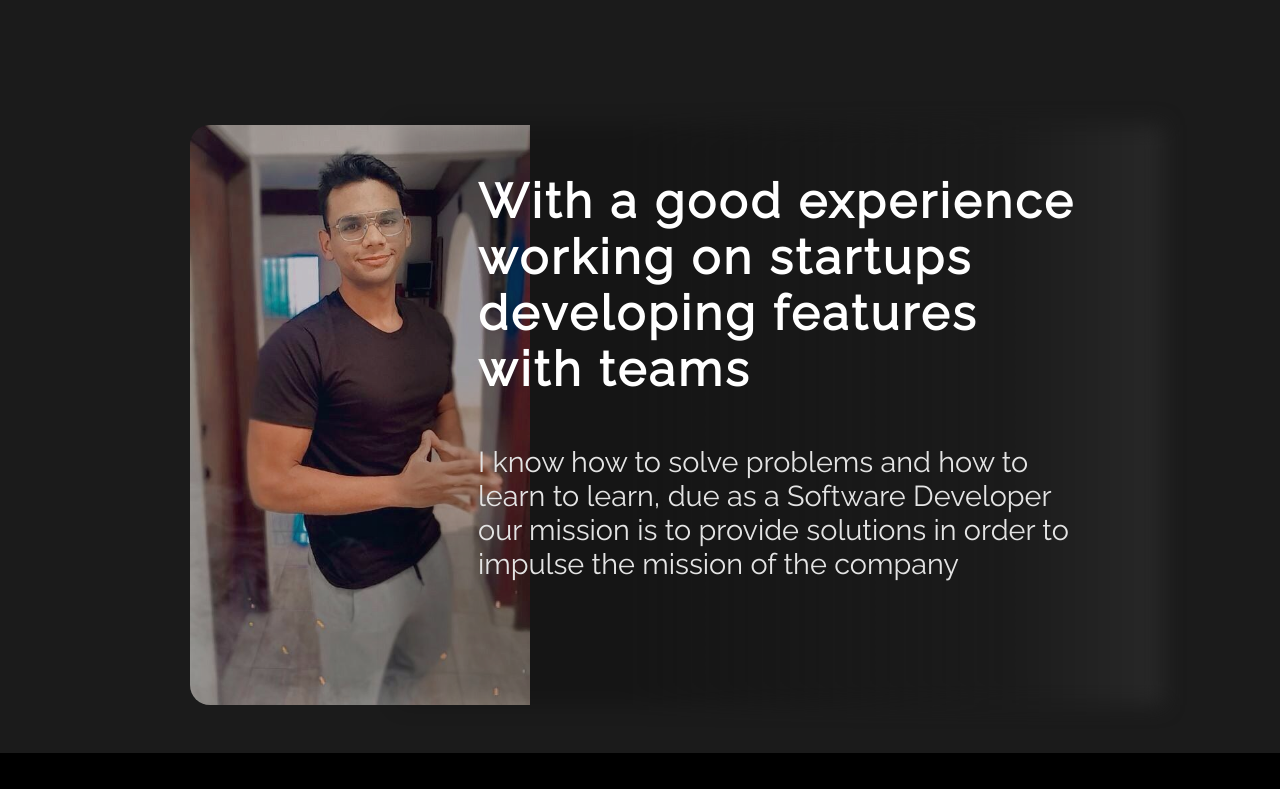
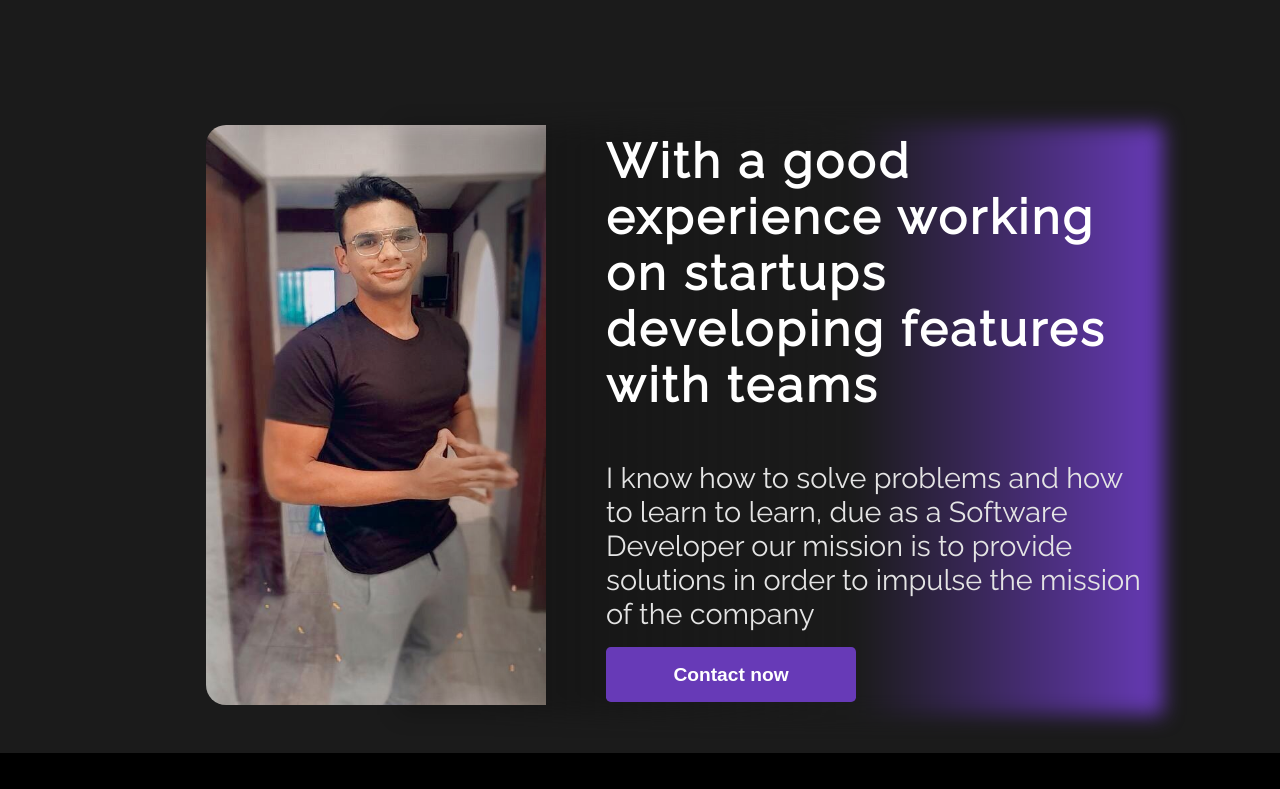
Before and after one commit to YosefBlandin/superportfolio, a Gatsby site: page / in a window 1280 px wide. Shown: the part 1468-2257 px from the top of the page. Built offline with nearby package versions, Linux system fonts and the light colour scheme; Gatsby itself is replaced by a stand-in of ours.

Commit message:
fix: responsive design in about section

```diff
--- a/src/components/UI/AboutContainer/styles.module.scss
+++ b/src/components/UI/AboutContainer/styles.module.scss
@@ -3,38 +3,154 @@
 .aboutSection {
     position: relative;
     display: flex;
+    flex-direction: column;
+    align-items: center;
+    margin-bottom: 9rem;
+    &__imgMobile {
+        max-width: 80%;
+        object-fit: cover;
+        opacity: .8;
+        border-radius: 20px;
+    }
+    &__imgDesktop {
+        display: none;
+    }
+    div {
+        position: absolute;
+        top: 10.5rem;
+        filter: blur(10px);
+        height: 250px;
+        width: 90%;
+        // background-color: rgba($bg-secondary-color, .65);
+        background: linear-gradient(to top, rgb(30,30,30), $bg-secondary-color 5%, rgba(0,0,0, .2) 90%);
+    }
+    section {
+        position: absolute;
+        top: 12rem;
+        width: 80%;
+        text-align: center;
+        h2 {
+            font-size: 1.3rem;
+        }
+        p {
+            margin-top: 1rem;
+            line-height: 1.4rem;
+        }
+        button {
+            margin-top: 1.2rem;
+        }
+    }
+}
+
+@media screen and (min-width: 768px) {
+    .aboutSection {
+        position: relative;
+        display: flex;
+        flex-direction: row;
+        align-items: flex-start;
+        justify-content: center;
+        margin-bottom: 5rem;
+        width: 100%;
+        padding: 0 1rem;
+        &__imgMobile {
+            max-width: 380px;
+            object-fit: cover;
+            opacity: .8;
+            border-radius: 20px;
+        }
+        &__imgDesktop {
+            display: none;
+        }
+        div {
+            position: absolute;
+            top: 14rem;
+            filter: blur(10px);
+            height: 250px;
+            width: 80%;
+            // background-color: rgba($bg-secondary-color, .65);
+            background: linear-gradient(to top, rgb(40,40,40), $bg-secondary-color 40%, rgba(0,0,0, .2) 90%);
+        }
+        section {
+            position: absolute;
+            top: 15rem;
+            left: 9.5rem;
+            width: 60%;
+            h2 {
+                font-size: 1.6rem;
+            }
+            p {
+                font-size: 1.3rem;
+                margin-top: 1.4rem;
+                line-height: 1.6rem;
+            }
+        }
+    }
+
+}
+
+@media screen and (min-width: 1024px) {
+    .aboutSection {
+        position: relative;
+        justify-content: flex-start;
         width: 100%;
         margin: 3rem 0;
-    img {
+        &__imgMobile {
+            display: none;
+        }
+        &__imgDesktop {
+            display: block;
             width: 340px;
             max-height: 580px;
-        object-fit: cover;
-        opacity: .8;
             border-radius: 20px 0 0 20px;
         }
         div {
             position: absolute;
             top: 0;
             left: 13rem;
-        height: 580px;
+            height: 590px;
             width: 85%;
             padding: 0rem 0rem;
             filter: blur(10px);
             // background-color: rgba($bg-secondary-color, .65);
-        background: linear-gradient(to left, rgb(40,40,40), $bg-secondary-color 20%, rgba(0,0,0, .2) 70%);
+            background: linear-gradient(to left, #673ab7, $bg-secondary-color 40%, rgba(0,0,0, .2) 90%);
         }
         section {
             position: absolute;
-        top: 3rem;
-        left: 18rem;
+            top: 0.5rem;
+            left: 26rem;
+            text-align: start;
             h2 {
                 font-size: 3rem;
                 letter-spacing: 3px;
             }
             p {
+                font-size: 1.8rem;
                 margin-top: 3rem;
-            font-size: 1.8rem;
+                line-height: initial;
                 color: rgb(228, 228, 228);
+            }
+            button {
+                margin-top: 1rem;
             }
         }
     }
+}
+@media screen and (min-width: 1440px) {
+    .aboutSection {
+        section {
+            h2 {
+                font-size: 3rem;
+                letter-spacing: 3px;
+            }
+            p {
+                font-size: 1.8rem;
+                margin-top: 3rem;
+                line-height: initial;
+                color: rgb(228, 228, 228);
+            }
+            button {
+                margin-top: 3rem;
+            }
+        }
+    }
+}
--- a/src/pages/index.js
+++ b/src/pages/index.js
@@ -1,11 +1,13 @@
 import * as React from "react"
 
 import { container, hero, grid, reactImage } from "./styles.module.scss";
+import { aboutSection__imgMobile, aboutSection__imgDesktop } from "../components/UI/AboutContainer/styles.module.scss";
 import { Card } from "../components/UI/Card";
 import { Button } from "../components/UI/Button";
 import { Title } from "../components/UI/Title";
 import { Subtitle } from "../components/UI/Subtitle";
 import yosefImg from "../images/yosefblandin.jpg";
+import yosefMobileImg from "../images/yosefblandinmobile.jpg";
 
 import { TopProjectsContainer } from "../components/UI/TopProjectsContainer";
 import AtomSvg from "../components/UI/AtomSvg";
@@ -45,11 +47,13 @@ const IndexPage = () => {
         </TopProjectsContainer>
 
         <AboutContainer>
-          <img src={yosefImg} alt="Yosef Blandin"/>
+          <img className={aboutSection__imgMobile} src={yosefMobileImg} alt="Yosef Blandin"/>
+          <img className={aboutSection__imgDesktop} src={yosefImg} alt="Yosef Blandin"/>
           <div></div>
           <section>
             <h2>With a good experience working on startups developing features with teams</h2>
             <p>I know how to solve problems and how to learn to learn, due as a Software Developer our mission is to provide solutions in order to impulse the mission of the company</p>
+            <Button title="Contact now" />
           </section>
         </AboutContainer>
 
```
Also changed, not shown: src/images/yosefblandinmobile.jpg (added). Lines whose indentation alone changed are shown as unchanged.
